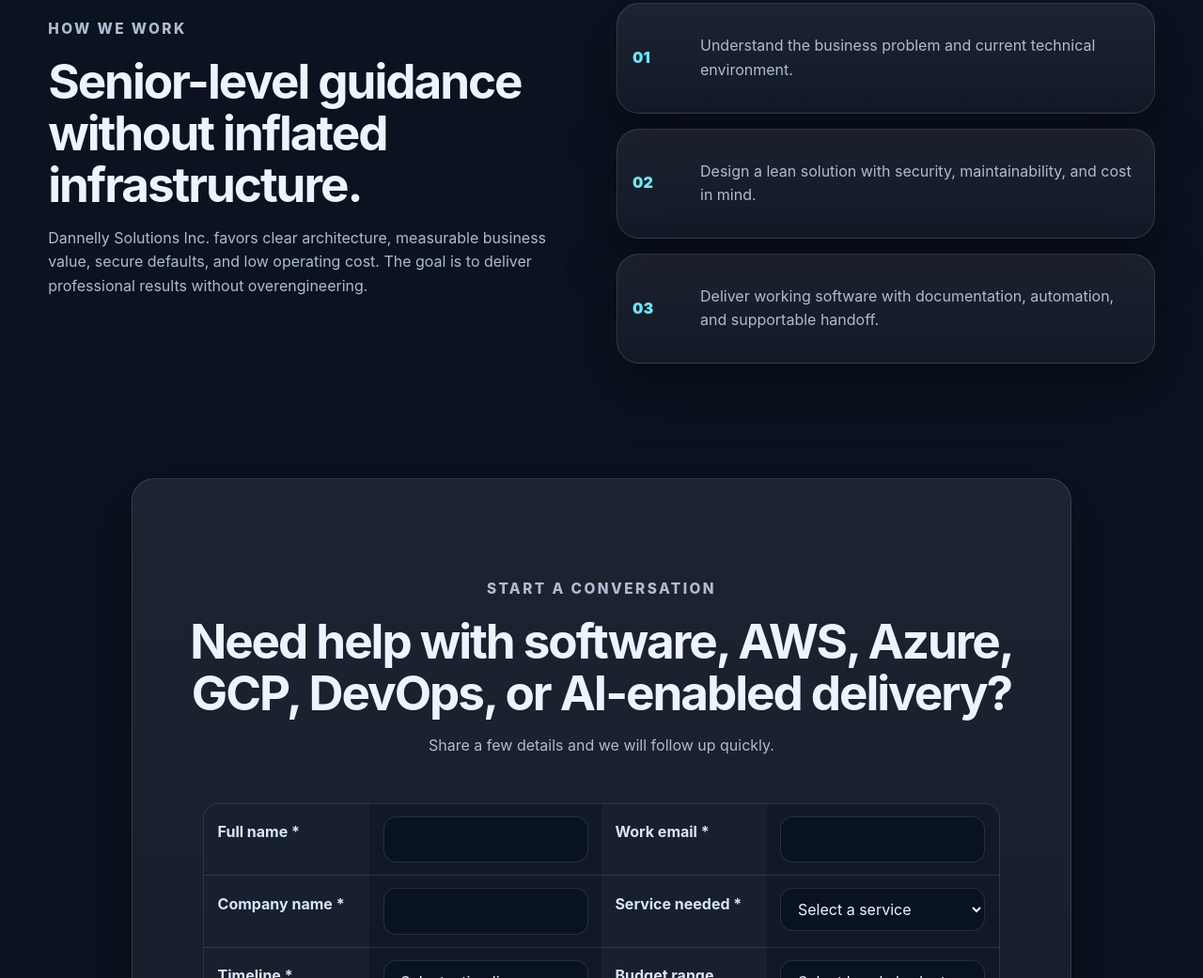
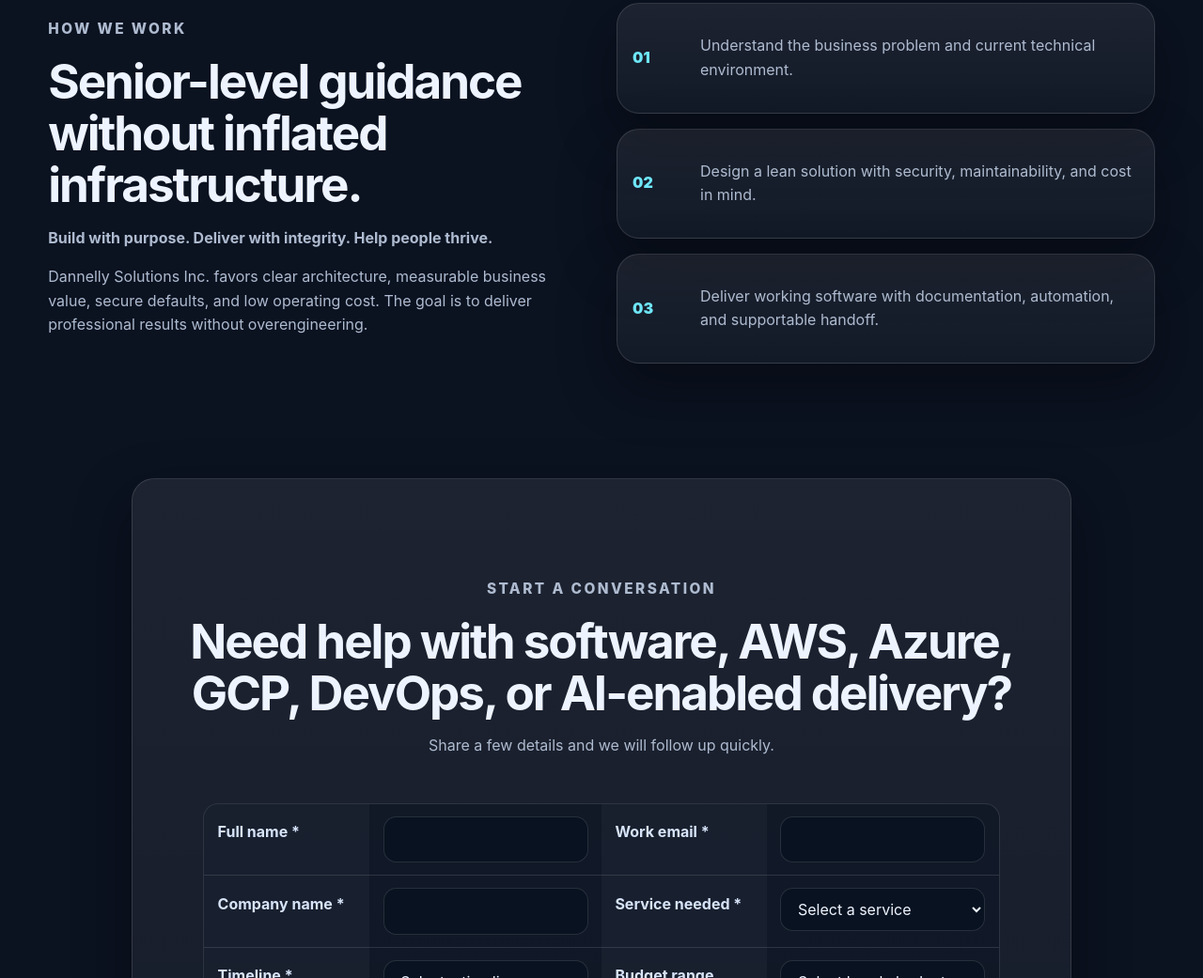
Before and after one commit to moojjoo/dannellysolutions, a plain HTML site: page index.html in a window 1280 px wide. Shown: the part 3027-4068 px from the top of the page at 94% size. Drawn offline with Linux system fonts and the light colour scheme.

Commit message:
docs: add company motto to approach section

```diff
--- a/index.html
+++ b/index.html
@@ -125,6 +125,7 @@
       <div>
         <p class="eyebrow">How we work</p>
         <h2>Senior-level guidance without inflated infrastructure.</h2>
+        <p><strong>Build with purpose. Deliver with integrity. Help people thrive.</strong></p>
         <p>Dannelly Solutions Inc. favors clear architecture, measurable business value, secure defaults, and low operating cost. The goal is to deliver professional results without overengineering.</p>
       </div>
       <div class="steps">
```
